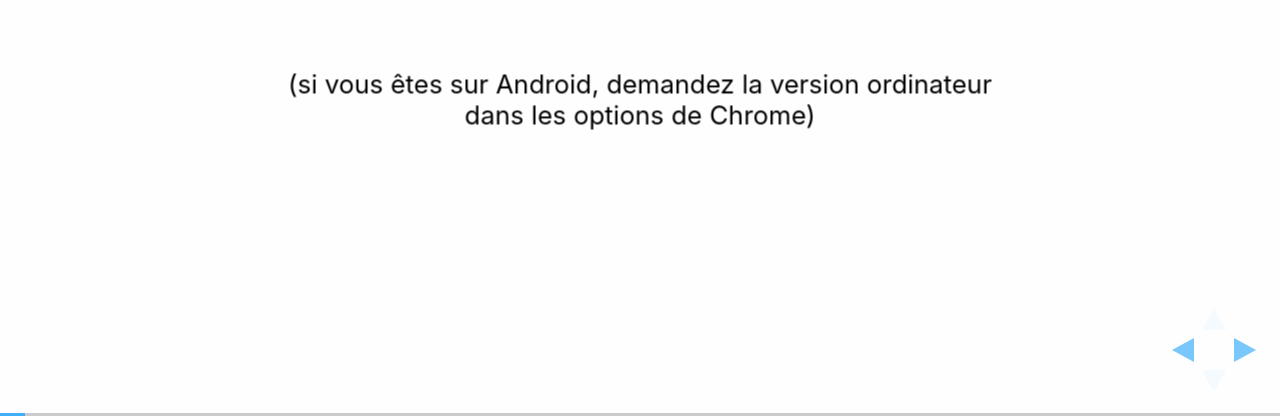
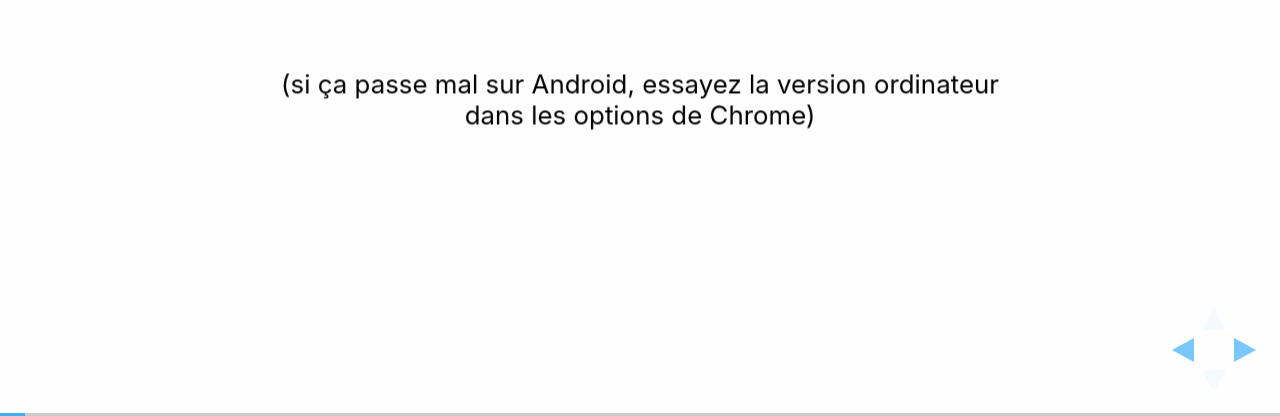
Before and after one commit to JayPanoz/pilen2016, a website: page index.html in a window 1280 px wide. Both pictures are taken after a click on the button 1251 px from the left and 734 px from the top of the page. Shown: the part 384-800 px from the top of the page. Drawn offline with Linux system fonts and the light colour scheme.

Commit message:
Modif avertissement Android

```diff
--- a/index.html
+++ b/index.html
@@ -35,7 +35,7 @@
 
 					<p><a href="https://jaypanoz.github.io/pilen2016/">https://jaypanoz.github.io/pilen2016/</a></p>
 
-					<p class="mt-l"><small>(si vous êtes sur Android, demandez la version ordinateur<br/> dans les options de&nbsp;Chrome)</small></p>
+					<p class="mt-l"><small>(si ça passe mal sur Android, essayez la version ordinateur<br/> dans les options de&nbsp;Chrome)</small></p>
 				</section>
 
 				<section data-background-color="#111">
```
